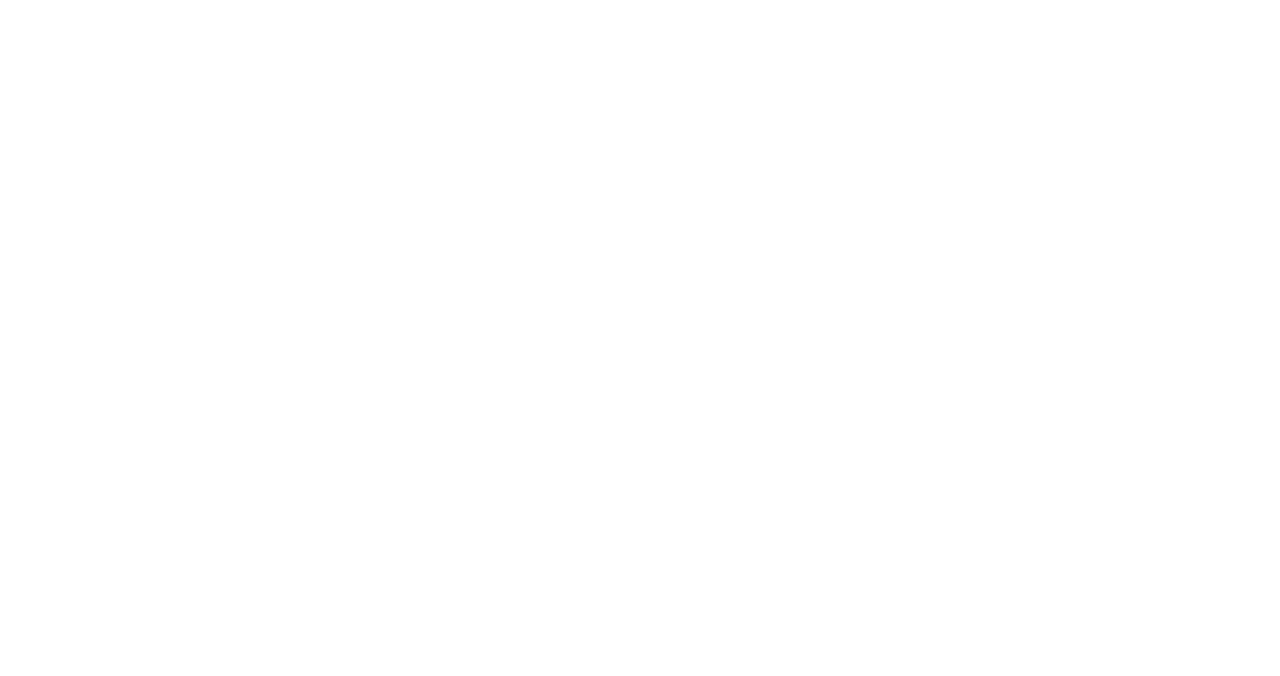
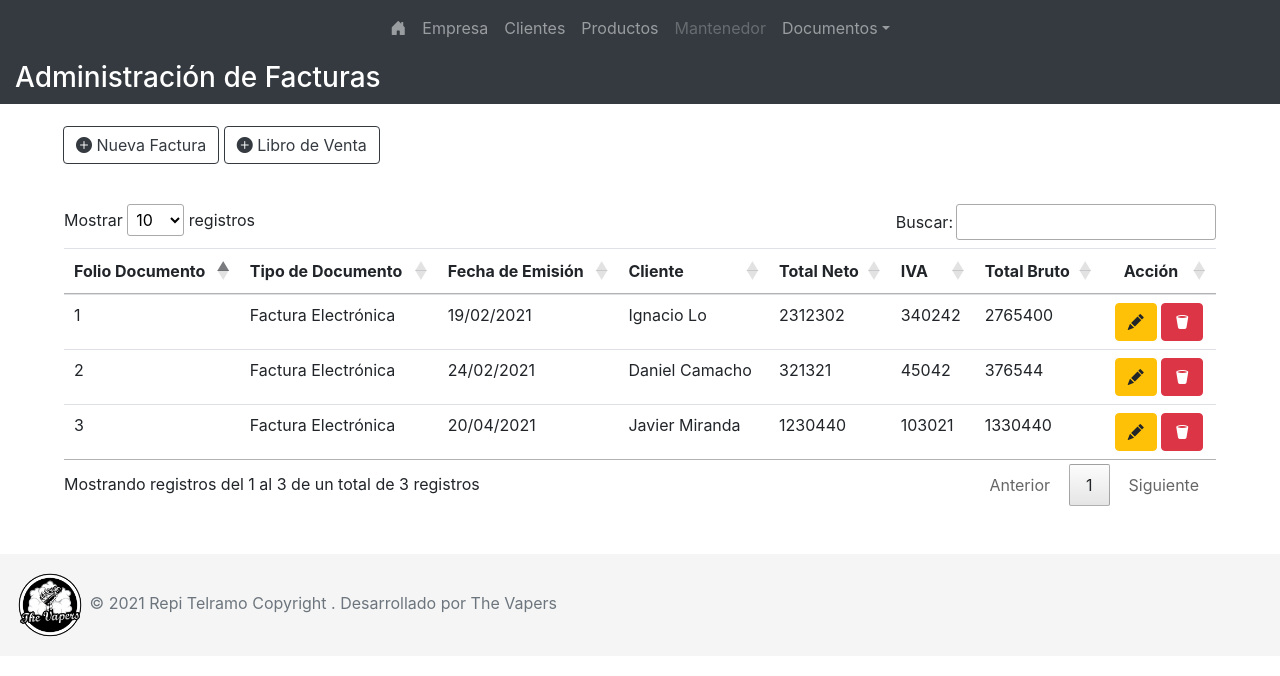
Before and after one commit to Dalxiz/repitelramo, a PHP site: page /repitelramo/Presentacion/documento/factura/principalFactura.php in a window 1280 px wide. Before the commit the part shown is empty. Shown: the top 676 px of the page. Run offline with PHP 8.4, Linux system fonts and the light colour scheme; some libraries are stand-ins or nearby versions.

Commit message:
Retoques producto y maqueta de principalFactura

```diff
--- a/Presentacion/documento/factura/principalFactura.php
+++ b/Presentacion/documento/factura/principalFactura.php
@@ -0,0 +1,163 @@
+<!DOCTYPE html>
+<html lang="en">
+<head>
+    <meta charset="UTF-8">
+    <meta http-equiv="X-UA-Compatible" content="IE=edge">
+    <meta name="viewport" content="width=device-width, initial-scale=1.0">
+    <!-- css de bootstrap 4 -->
+    <link rel="stylesheet" href="https://cdn.jsdelivr.net/npm/bootstrap@4.6.0/dist/css/bootstrap.min.css" integrity="sha384-B0vP5xmATw1+K9KRQjQERJvTumQW0nPEzvF6L/Z6nronJ3oUOFUFpCjEUQouq2+l" crossorigin="anonymous">
+    <!-- css de datdatble-->
+    <link rel="stylesheet" type="text/css" href="https://cdn.datatables.net/v/bs4/dt-1.10.20/datatables.min.css"/>
+    <!-- css de icons-->
+    <link rel="stylesheet" href="https://cdn.jsdelivr.net/npm/bootstrap-icons@1.5.0/font/bootstrap-icons.css">
+    <!-- script de jquery -->
+    <script src="https://code.jquery.com/jquery-3.5.1.slim.min.js" integrity="sha384-DfXdz2htPH0lsSSs5nCTpuj/zy4C+OGpamoFVy38MVBnE+IbbVYUew+OrCXaRkfj" crossorigin="anonymous"></script>
+     <!-- script de datatable -->
+    <script type="text/javascript" src="https://cdn.datatables.net/v/bs4/dt-1.10.20/datatables.min.js"></script>
+    <!-- Js boostrap 4 -->
+    <script src="https://cdn.jsdelivr.net/npm/bootstrap@4.6.0/dist/js/bootstrap.bundle.min.js" integrity="sha384-Piv4xVNRyMGpqkS2by6br4gNJ7DXjqk09RmUpJ8jgGtD7zP9yug3goQfGII0yAns" crossorigin="anonymous"></script>
+    <script type="text/javascript" src="../../main.js"></script>
+
+
+    <title>Administración de Facturas</title>
+
+    <style>
+        .contenedor{
+            width: 40%;
+            height: 50%;
+            padding-top: 2rem;
+            padding-bottom: 2rem;
+            border: 1px solid silver;
+            border-radius: 5px;
+        }
+        h3{
+            color: white;
+        }
+        .contenedorH3{
+            background-color: #343A40;
+            height: 3rem;
+            padding-top: 5px;
+        }
+        .contenedorBoton{
+            padding-top: 7px;
+            margin-bottom: 40px;
+            margin-left: -1rem;
+        }
+        .contenedorTabla{
+            padding-top: 15px;
+            width: 100%;
+            padding-left: 4rem;
+            padding-right: 4rem;
+        }
+        .labelForm{
+            font-size: 0.8rem;
+            margin-bottom: .3rem;
+        }
+
+
+        </style>
+
+</head>
+<body>
+    <?php require_once '../../menu.php' ?>
+
+    <div class="container-fluid contenedorH3">
+        <h3>Administración de Facturas</h3>
+    </div>
+
+    <!-- datatable -->
+    <div class="container-fluid contenedorTabla">
+
+        <!-- contenedor de registro nuevo y libro factura q -->
+        <div class="container-fluid contenedorBoton">
+            <button type="button" class="btn btn-outline-dark " data-toggle="modal" data-target="#modalFact" data-prod-accion='Nueva Factura'><i class="bi bi-plus-circle-fill"></i> Nueva Factura</button>
+            <button type="button" class="btn btn-outline-dark " data-toggle="modal" data-target="#modalFact" data-prod-accion='Libro de Venta'><i class="bi bi-plus-circle-fill"></i> Libro de Venta</button>
+        </div>
+
+
+        <table id="example" class="table is-striped" style="width:100%">
+        <thead>
+            <tr>
+            <th>Folio Documento</th>
+            <th>Tipo de Documento</th>
+            <th>Fecha de Emisión</th>
+            <th>Cliente</th>
+            <th>Total Neto</th>
+            <th>IVA</th>
+            <th>Total Bruto</th>
+            <th class='text-center'>Acción</th>
+            </tr>
+        </thead>
+
+        <tbody>
+            <tr>
+                <td>1</td>
+                <td>Factura Electrónica</td>
+                <td>19/02/2021</td>
+                <td>Ignacio Lo</td>
+                <td>2312302</td>
+                <td>340242</td>
+                <td>2765400</td>
+                <td class="text-center">
+                    <button type="button" class="btn btn-warning" data-toggle="modal" data-target="#modalFact"><i class="bi bi-pencil-fill"></i></button>
+                    <span class="btn btn-danger"  data-toggle="modal" data-target="#modalFact"><i class="bi bi-trash2-fill"></i></span>
+                </td>
+
+            </tr>
+            <tr>
+                <td>2</td>
+                <td>Factura Electrónica</td>
+                <td>24/02/2021</td>
+                <td>Daniel Camacho</td>
+                <td>321321</td>
+                <td>45042</td>
+                <td>376544</td>
+                <td class="text-center">
+                    <button type="button" class="btn btn-warning" data-toggle="modal" data-target="#modalFact"><i class="bi bi-pencil-fill"></i></button>
+                    <span class="btn btn-danger"  data-toggle="modal" data-target="#modalFact"><i class="bi bi-trash2-fill"></i></span>
+                </td>
+            </tr>
+            <tr>
+                <td>3</td>
+                <td>Factura Electrónica</td>
+                <td>20/04/2021</td>
+                <td>Javier Miranda</td>
+                <td>1230440</td>
+                <td>103021</td>
+                <td>1330440</td>
+                <td class="text-center">
+                    <button type="button" class="btn btn-warning" data-toggle="modal" data-target="#modalFact"><i class="bi bi-pencil-fill"></i></button>
+                    <span class="btn btn-danger"  data-toggle="modal" data-target="#modalFact"><i class="bi bi-trash2-fill"></i></span>
+                </td>
+            </tr>
+        </tbody>
+    </table>
+
+    <!-- Modal -->
+    <div class="modal fade" id="modalFact" tabindex="-1" aria-labelledby="exampleModalLabel" aria-hidden="true">
+    <div class="modal-dialog">
+        <div class="modal-content">
+        <div class="modal-header">
+            <h5 class="modal-title" id="exampleModalLabel">Por implementar</h5>
+            <button type="button" class="close" data-dismiss="modal" aria-label="Close">
+            <span aria-hidden="true">&times;</span>
+            </button>
+        </div>
+        <div class="modal-body">
+            Funcionalidad por implementar
+        </div>
+        <div class="modal-footer">
+            <button type="button" class="btn btn-secondary" data-dismiss="modal">Cerrar</button>
+        </div>
+        </div>
+    </div>
+    </div>
+
+
+
+    </div>
+
+</body>
+
+ <?php require_once '../../footer.php' ?>
+</html>
```
Also changed, not shown: Presentacion/producto/principalProducto.php (+22 -1 lines).
